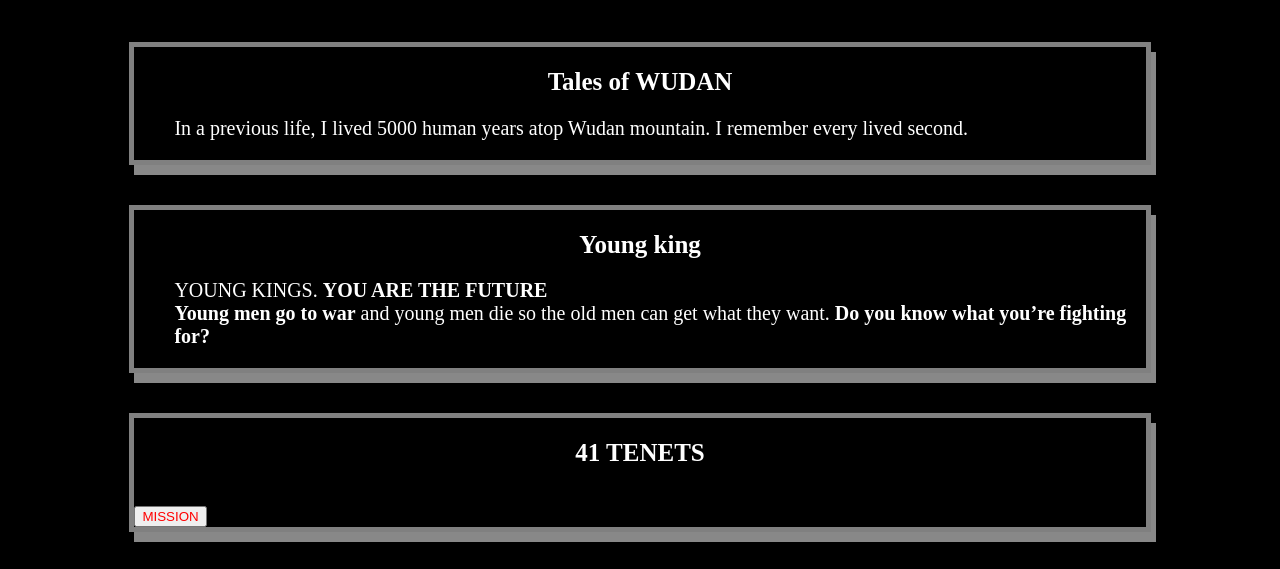
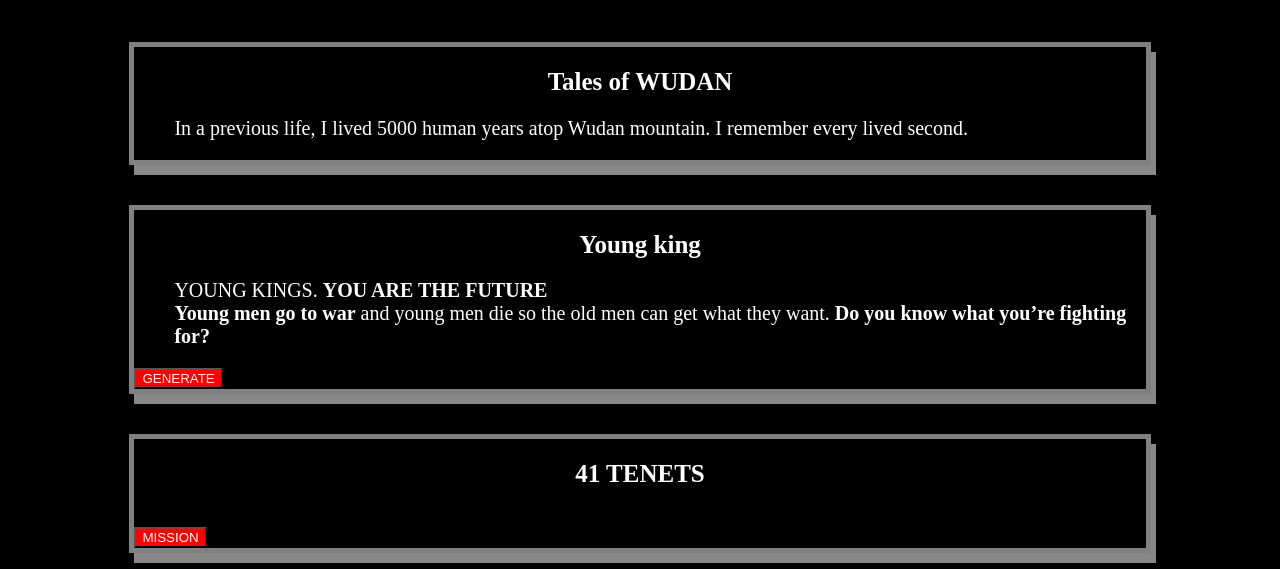
Before and after one commit to BrxwnSugxr/prework-study-guide, a plain HTML site: page wisdom.html in a window 1280 px wide. Shown: the part 177-746 px from the top of the page. Drawn offline with Linux system fonts and the light colour scheme.

Commit message:
adding json, on wisdom button. generating random quotes

```diff
--- a/css/wisdom.css
+++ b/css/wisdom.css
@@ -2,6 +2,7 @@
 :root {
   --navbar-white: white;
   --navbar-background: #333;
+  --button-red: red;
   --navbar-hover: #ff6600;
   --colourTheme-grey: grey;
   --colourTheme-boxgrey: #888888;
@@ -60,7 +61,11 @@ p {
 }
 
 .btn-statment {
-  color: red;
+  background-color: var(--button-red);
+}
+
+.randomWordGenerator {
+  background-color: var(--button-red);
 }
 
 /* nav bar */
--- a/wisdom.html
+++ b/wisdom.html
@@ -5,6 +5,7 @@
     <meta name="viewport" content="width=device-width, initial-scale=1.0" />
     <link href="./css/rest.css" rel="stylesheet" type="css/text" />
     <link href="css/wisdom.css" rel="stylesheet" type="text/css" />
+    <script src="./js/index.js"></script>
     <title>Document</title>
   </head>
   <body>
@@ -39,6 +40,7 @@
           <b>Young men go to war</b> and young men die so the old men can get
           what they want. <b>Do you know what you’re fighting for?</b>
         </p>
+        <button class="randomWordGenerator">GENERATE</button>
       </section>
       <section class="card" id="html-section">
         <h2>41 TENETS</h2>
--- /dev/null
+++ b/words/wisdom-kingQuote.json
@@ -0,0 +1,3 @@
+{
+  "quotes": ["test", "testing1", "testing apple banan"]
+}
```
Also changed, not shown: index.html (+1 -0 lines).
